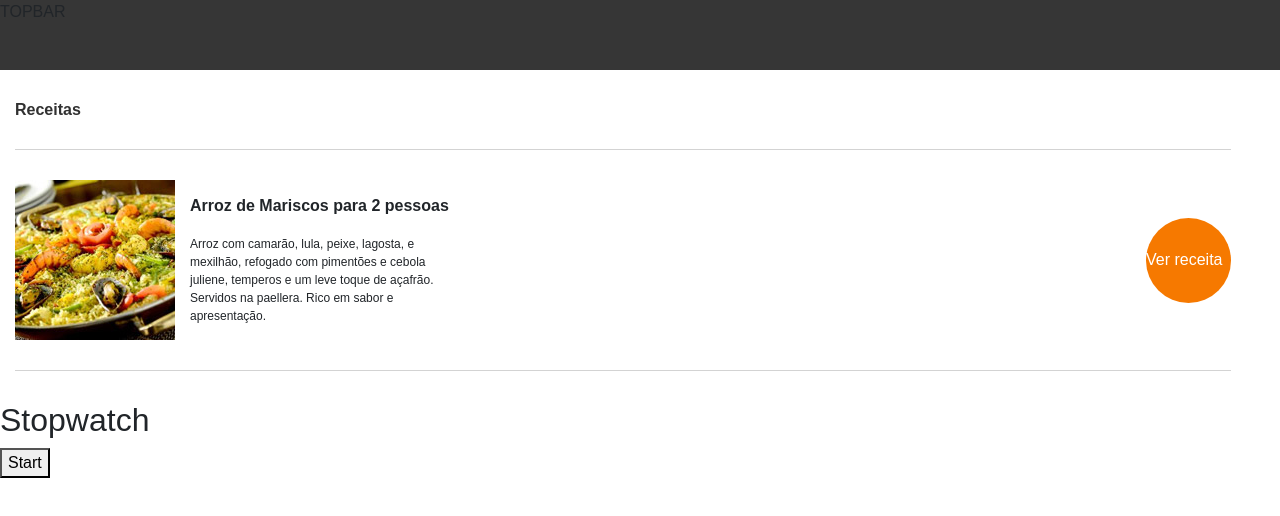
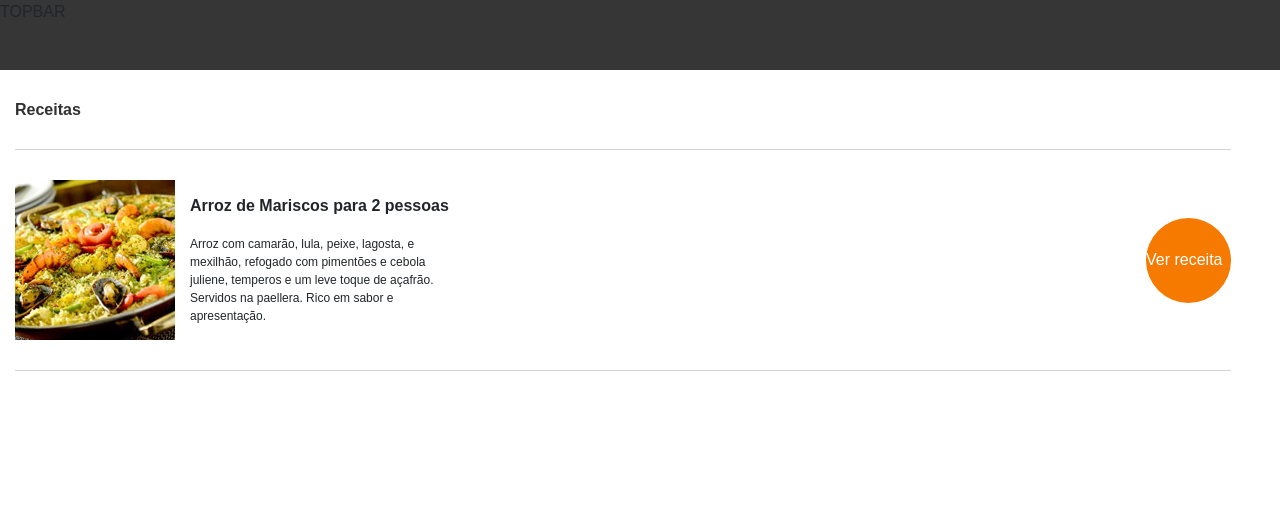
Before and after one commit to joaoribas35/tagme_client, a React (Create React App) app: page /receitas in a window 1280 px wide. Shown: the top 516 px of the page. Built offline with nearby package versions, Linux system fonts and the light colour scheme.

Commit message:
feat: create Timer hook

```diff
--- a/src/components/Chronometer/index.js
+++ /dev/null
@@ -1,45 +0,0 @@
-import { useState, useEffect } from "react";
-
-const Chronometer = () => {
-  const [time, setTime] = useState(0);
-  const [startTimer, setStartTimer] = useState(false);
-
-  useEffect(() => {
-    let interval = null;
-
-    if (startTimer) {
-      interval = setInterval(() => {
-        setTime((prevTime) => prevTime + 1);
-      }, 1000);
-    } else if (!startTimer) {
-      clearInterval(interval);
-    }
-
-    return () => clearInterval(interval);
-  }, [startTimer]);
-
-  console.log("time", time);
-
-  return (
-    <div className="Timers">
-      <h2>Stopwatch</h2>
-
-      <div id="buttons">
-        {!startTimer && time === 0 && (
-          <button onClick={() => setStartTimer(true)}>Start</button>
-        )}
-        {startTimer && (
-          <button onClick={() => setStartTimer(false)}>Stop</button>
-        )}
-        {!startTimer && time > 0 && (
-          <button onClick={() => setTime(0)}>Reset</button>
-        )}
-        {!startTimer && time > 0 && (
-          <button onClick={() => setStartTimer(true)}>Resume</button>
-        )}
-      </div>
-    </div>
-  );
-};
-
-export default Chronometer;
--- a/src/index.js
+++ b/src/index.js
@@ -8,11 +8,15 @@ import "react-toastify/dist/ReactToastify.css";
 import { BrowserRouter } from "react-router-dom";
 import { ToastContainer } from "react-toastify";
 
+import Providers from "./providers";
+
 ReactDOM.render(
   <React.StrictMode>
     <BrowserRouter>
-      <App />
-      <ToastContainer position="bottom-center" theme="colored" />
+      <Providers>
+        <App />
+        <ToastContainer position="bottom-center" theme="colored" />
+      </Providers>
     </BrowserRouter>
   </React.StrictMode>,
   document.getElementById("root")
--- a/src/pages/Recipe/Modals/FinishModal.js
+++ b/src/pages/Recipe/Modals/FinishModal.js
@@ -2,12 +2,20 @@ import Modal from "react-bootstrap/Modal";
 import { useState } from "react";
 import { Button, ModalButton } from "../../../components/Button";
 import { Content } from "./styles";
+import { useTimer } from "../../../providers/Timer";
 
 const FinishModal = () => {
   const [show, setShow] = useState(false);
+  const { time, setStartTimer } = useTimer();
 
-  const handleClose = () => setShow(false);
-  const handleShow = () => setShow(true);
+  const handleShow = () => {
+    setShow(true);
+    setStartTimer(false);
+  };
+
+  const handleClose = () => {
+    setShow(false);
+  };
 
   return (
     <>
@@ -20,7 +28,9 @@ const FinishModal = () => {
         <Modal.Body>
           <Content>
             <h1>OBRIGADO</h1>
-            <p>Prato finalizado com sucesso em 23 minutos e 19 segundos!</p>
+            <p>
+              Prato finalizado com sucesso em 23 minutos e 19 segundos! {time}
+            </p>
             <ModalButton onClick={handleClose}>OK</ModalButton>
           </Content>
         </Modal.Body>
--- a/src/pages/Recipe/index.js
+++ b/src/pages/Recipe/index.js
@@ -5,6 +5,7 @@ import Directions from "./Directions";
 import StartModal from "./Modals/StartModal";
 import FinishModal from "./Modals/FinishModal";
 import { Button } from "../../components/Button";
+import { useTimer } from "../../providers/Timer";
 import {
   HeaderBottom,
   HeaderTop,
@@ -23,10 +24,14 @@ const Recipe = () => {
   const [isAllIngredients, setIsAllIngredients] = useState(false);
   const [isAllSteps, setIsAllSteps] = useState(false);
   const [progress, setProgress] = useState("0%");
+  const { time, setStartTimer } = useTimer();
+  console.log("recipe time", time);
 
   const verifyIngredients = () => {
     if (isAllIngredients) {
       setStartPrep(true);
+      setIsAllIngredients(false);
+      setStartTimer(true);
     }
   };
 
@@ -53,7 +58,8 @@ const Recipe = () => {
       />
       <Footer>
         <div>
-          Status <strong>{progress}</strong> pronto e 0 minuto(s) utilizado(s)
+          Status <strong>{progress}</strong> pronto e {time} minuto(s)
+          utilizado(s)
           {progress === "100%" ? (
             <BarSuccess now={progress} />
           ) : (
--- a/src/pages/Recipes/index.js
+++ b/src/pages/Recipes/index.js
@@ -1,5 +1,4 @@
 import React from "react";
-import Chronometer from "../../components/Chronometer";
 import RecipeCard from "./RecipeCard";
 import { CardWrapper, Container, Title } from "./styles";
 import Topbar from "./Topbar";
@@ -13,7 +12,6 @@ const Recipes = () => {
         <CardWrapper>
           <RecipeCard />
         </CardWrapper>
-        <Chronometer />
       </Container>
     </>
   );
--- /dev/null
+++ b/src/providers/Timer/index.js
@@ -0,0 +1,30 @@
+import { createContext, useState, useContext, useEffect } from "react";
+
+export const TimerContext = createContext();
+
+export const TimerProvider = ({ children }) => {
+  const [time, setTime] = useState(0);
+  const [startTimer, setStartTimer] = useState(false);
+
+  useEffect(() => {
+    let interval = null;
+
+    if (startTimer) {
+      interval = setInterval(() => {
+        setTime((prevTime) => prevTime + 1);
+      }, 1000);
+    } else if (!startTimer) {
+      clearInterval(interval);
+    }
+
+    return () => clearInterval(interval);
+  }, [startTimer]);
+
+  return (
+    <TimerContext.Provider value={{ time, setStartTimer }}>
+      {children}
+    </TimerContext.Provider>
+  );
+};
+
+export const useTimer = () => useContext(TimerContext);
--- /dev/null
+++ b/src/providers/index.js
@@ -0,0 +1,7 @@
+import { TimerProvider } from "./Timer";
+
+const Providers = ({ children }) => {
+  return <TimerProvider>{children}</TimerProvider>;
+};
+
+export default Providers;
```
